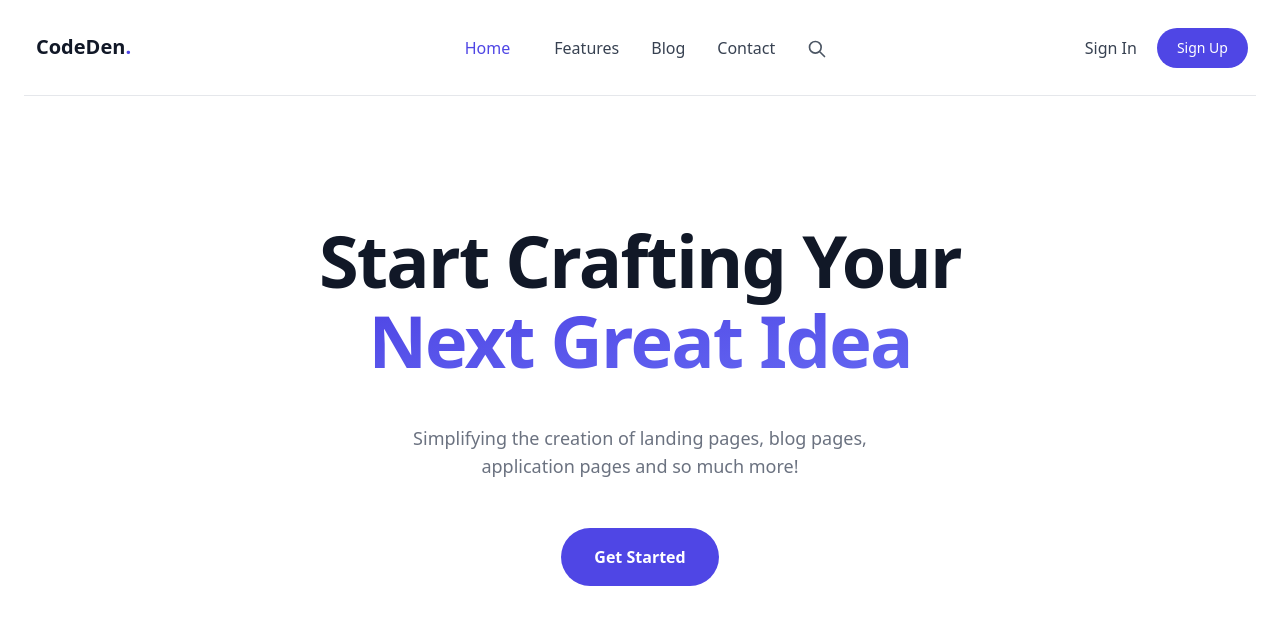
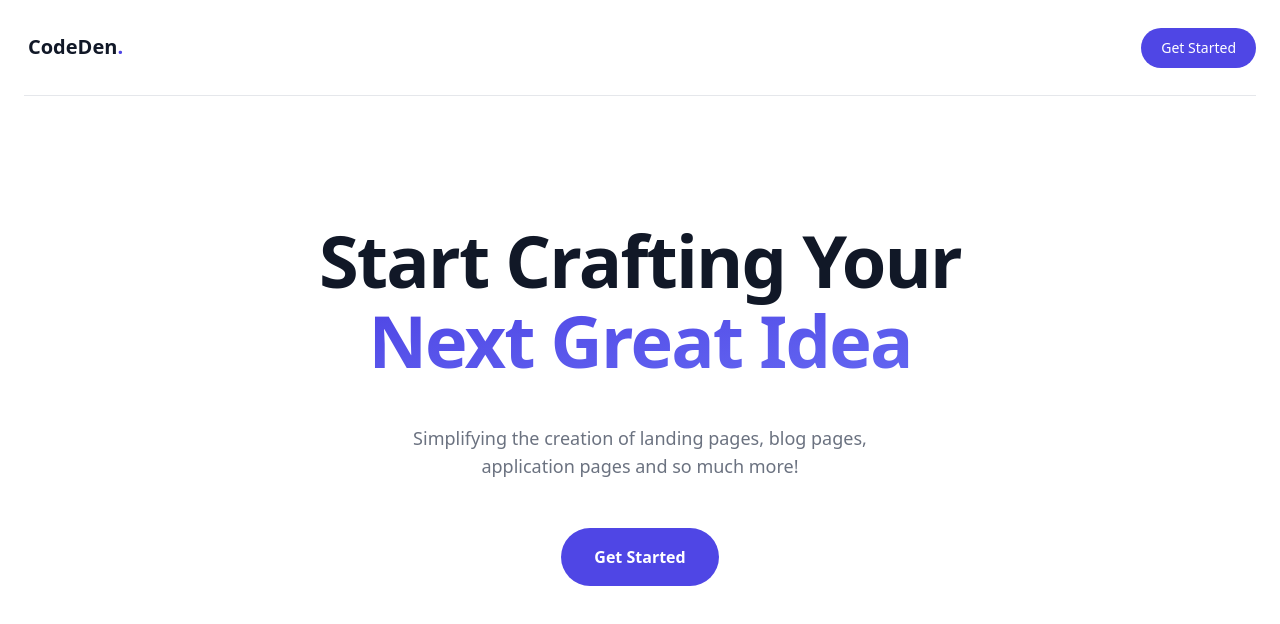
Before and after one commit to kromate/Codeden, a Vue app: page / in a window 1280 px wide. Shown: the top 624 px of the page. Built offline with nearby package versions, Linux system fonts and the light colour scheme.

Commit message:
feat; update

```diff
--- a/src/components/NavBar.vue
+++ b/src/components/NavBar.vue
@@ -1,29 +1,14 @@
 <template>
 	<nav class="relative z-50 h-24 select-none" x-data="{ showMenu: false }">
-		<div class="container relative flex flex-wrap items-center justify-between h-24 mx-auto overflow-hidden font-medium border-b border-gray-200 md:overflow-visible lg:justify-center sm:px-4 md:px-2">
+		<div class="container relative flex flex-wrap items-center justify-between h-24 mx-auto  font-medium border-b border-gray-200 md:overflow-visible">
 			<div class="flex items-center justify-start w-1/4 h-full pr-4">
 				<a href="#_" class="inline-block py-4 md:py-0">
 					<span class="p-1 text-xl font-black leading-none text-gray-900"><span>CodeDen</span><span class="text-indigo-600">.</span></span>
 				</a>
 			</div>
-			<div class="top-0 left-0 items-start hidden w-full h-full p-4 text-sm bg-gray-900 bg-opacity-50 md:items-center md:w-3/4 md:absolute lg:text-base md:bg-transparent md:p-0 md:relative md:flex" :class="{'flex fixed': showMenu, 'hidden': !showMenu }">
-				<div class="flex-col w-full h-auto overflow-hidden bg-white rounded-lg md:bg-transparent md:overflow-visible md:rounded-none md:relative md:flex md:flex-row">
-					<a href="#_" class="inline-flex items-center block w-auto h-16 px-6 text-xl font-black leading-none text-gray-900 md:hidden">tails<span class="text-indigo-600">.</span></a>
-					<div class="flex flex-col items-start justify-center w-full space-x-6 text-center lg:space-x-8 md:w-2/3 md:mt-0 md:flex-row md:items-center">
-						<a href="#_" class="inline-block w-full py-2 mx-0 ml-6 font-medium text-left text-indigo-600 md:ml-0 md:w-auto md:px-0 md:mx-2 lg:mx-3 md:text-center">Home</a>
-						<a href="#_" class="inline-block w-full py-2 mx-0 font-medium text-left text-gray-700 md:w-auto md:px-0 md:mx-2 hover:text-indigo-600 lg:mx-3 md:text-center">Features</a>
-						<a href="#_" class="inline-block w-full py-2 mx-0 font-medium text-left text-gray-700 md:w-auto md:px-0 md:mx-2 hover:text-indigo-600 lg:mx-3 md:text-center">Blog</a>
-						<a href="#_" class="inline-block w-full py-2 mx-0 font-medium text-left text-gray-700 md:w-auto md:px-0 md:mx-2 hover:text-indigo-600 lg:mx-3 md:text-center">Contact</a>
-						<a href="#_" class="absolute top-0 left-0 hidden py-2 mt-6 ml-10 mr-2 text-gray-600 lg:inline-block md:mt-0 md:ml-2 lg:mx-3 md:relative">
-							<svg class="inline w-5 h-5" fill="none" stroke-linecap="round" stroke-linejoin="round" stroke-width="2" viewBox="0 0 24 24" stroke="currentColor"><path d="M21 21l-6-6m2-5a7 7 0 11-14 0 7 7 0 0114 0z"></path></svg>
-						</a>
-					</div>
-					<div class="flex flex-col items-start justify-end w-full pt-4 md:items-center md:w-1/3 md:flex-row md:py-0">
-						<a href="#" class="w-full px-6 py-2 mr-0 text-gray-700 md:px-0 lg:pl-2 md:mr-4 lg:mr-5 md:w-auto">Sign In</a>
-						<a href="#_" class="inline-flex items-center w-full px-6 py-3 text-sm font-medium leading-4 text-white bg-indigo-600 md:px-3 md:w-auto md:rounded-full lg:px-5 hover:bg-indigo-500 focus:outline-none md:focus:ring-2 focus:ring-0 focus:ring-offset-2 focus:ring-indigo-600">Sign Up</a>
-					</div>
-				</div>
-			</div>
+
+			<a href="#_" class="inline-flex items-center w-full px-6 py-3 text-sm font-medium leading-4 text-white bg-indigo-600 md:px-3 md:w-auto md:rounded-full lg:px-5 hover:bg-indigo-500 focus:outline-none md:focus:ring-2 focus:ring-0 focus:ring-offset-2 focus:ring-indigo-600">Get Started</a>
+
 			<div @click="showMenu = !showMenu" class="absolute right-0 flex flex-col items-center  justify-center w-10 h-10 bg-white rounded-full cursor-pointer md:hidden hover:bg-gray-100">
 				<svg class="w-6 h-6 text-gray-700" x-show="!showMenu" fill="none" stroke-linecap="round" stroke-linejoin="round" stroke-width="2" viewBox="0 0 24 24" stroke="currentColor" x-cloak="">
 					<path d="M4 6h16M4 12h16M4 18h16"></path>
--- a/src/router/routes.ts
+++ b/src/router/routes.ts
@@ -19,7 +19,7 @@ const makeRoute = async (page: string[]) => {
 const view = import.meta.glob('../views/*.vue')
 const singleLayerView = import.meta.glob('../views/*/*.vue')
 
-const allViews = {...view, ...singleLayerView}
+const allViews = { ...view, ...singleLayerView }
 
 
 const allPages = Object.keys(allViews)
--- a/vite.config.ts
+++ b/vite.config.ts
@@ -1,12 +1,12 @@
 import vue from '@vitejs/plugin-vue';
 import path from 'path';
 import { defineConfig } from 'vite';
-import eslintPlugin from 'vite-plugin-eslint';
+// import eslintPlugin from 'vite-plugin-eslint';
 
 // https://vitejs.dev/config/
 export default defineConfig({
-  plugins: [vue(), eslintPlugin()],
-   resolve: {
+  plugins: [vue()],
+  resolve: {
     alias: {
       '@': path.resolve(__dirname, './src'),
     },
```
Also changed, not shown: src/env.d.ts (renamed from src/types/env.d.ts).
